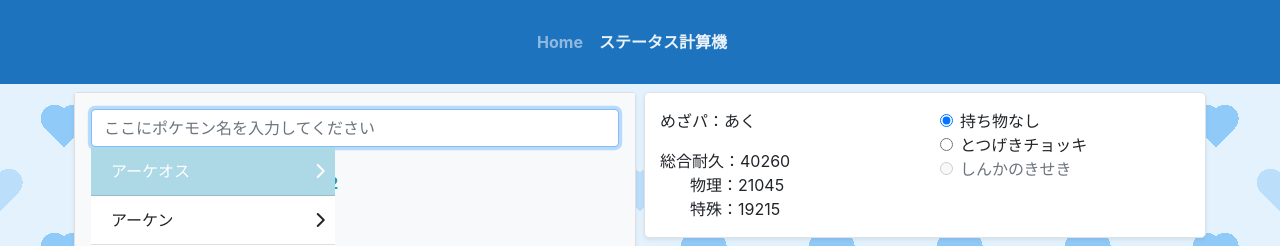
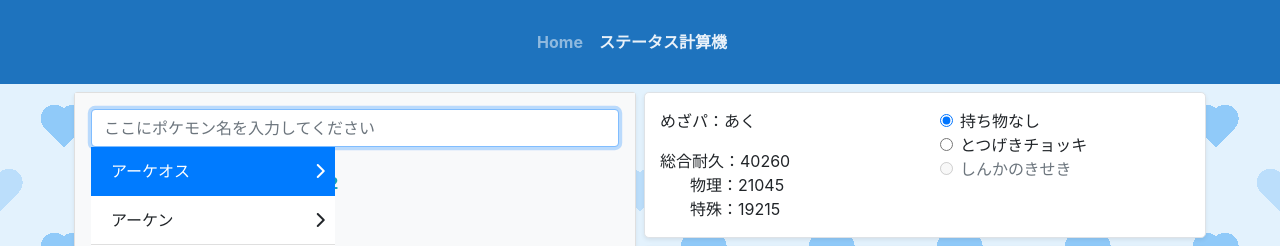
Before and after one commit to lefmarna/pokemonote-web-old, a Vue app: page /calc-stats in a window 1280 px wide. Shown: the top 246 px of the page. Built offline with nearby package versions, Linux system fonts and the light colour scheme; what vue-head would draw is missing.

Commit message:
PC閲覧時にポケモン選択のカーソル移動に対応

```diff
--- a/src/views/CalcStats.vue
+++ b/src/views/CalcStats.vue
@@ -11,9 +11,14 @@
                 class="form-control"
                 placeholder="ここにポケモン名を入力してください"
                 v-bind:value="searchName"
-                v-on:input="searchName = $event.target.value"
+                @input="
+                  searchName = $event.target.value;
+                  activeList = 0;
+                "
                 @change="enterName"
-                autocomplete="on"
+                @keydown.prevent.up="activeList--"
+                @keydown.prevent.down="activeList++"
+                autocomplete="off"
                 v-focus
               />
               <div id="pokemonlistArea" class="overflow-auto">
@@ -22,8 +27,11 @@
                   class="list-unstyled bg-white list-group list-group-flush"
                 >
                   <li
-                    class="list-group-item"
-                    v-for="pokemon in searchPokemons"
+                    v-for="(pokemon, index) in searchPokemons"
+                    :class="[
+                      'list-group-item',
+                      { active: index === activeList }
+                    ]"
                     v-bind:key="pokemon.name"
                     v-on:mousedown="searchName = pokemon.name"
                   >
@@ -664,6 +672,7 @@ export default {
       nature: "がんばりや",
       item: "持ち物なし",
       evolution: "",
+      activeList: 0,
       regex: /^[-]?([1-9]\d*|0)(\.\d+)?$/,
       values: [
         { name: "ＨＰ", iv: 31, ev: 0, bs: 108, calc: "hp", abbreviation: "H" },
@@ -988,7 +997,7 @@ export default {
   },
   watch: {
     // 入力されたポケモンが存在するとき、各種情報を更新する
-    searchPokemons: function() {
+    searchPokemons() {
       const pokemon = this.pokemons.find(i => i.name === this.searchName);
       if (pokemon !== undefined) {
         this.name = pokemon.name;
@@ -1063,12 +1072,12 @@ export default {
       }
     },
     enterName() {
-      if (this.searchName.length >= 1) {
-        let psss = this.pokemons.filter(
-          value => value.name.indexOf(this.checkName) === 0
-        );
-        this.searchName = psss[0].name;
-      }
+      const activePokemon = document
+        .getElementById("SuggestList")
+        .getElementsByClassName("active");
+      this.searchName = this.pokemons.find(
+        i => i.name === activePokemon[0].innerText
+      ).name;
     }
   }
 };
@@ -1095,10 +1104,6 @@ export default {
     background-color: #f2a2b7;
     color: white;
   }
-  li:nth-child(1) {
-    background-color: lightblue;
-    color: white;
-  }
   li:after {
     font-family: "FontAwesome" !important;
     content: "\f054";
```
